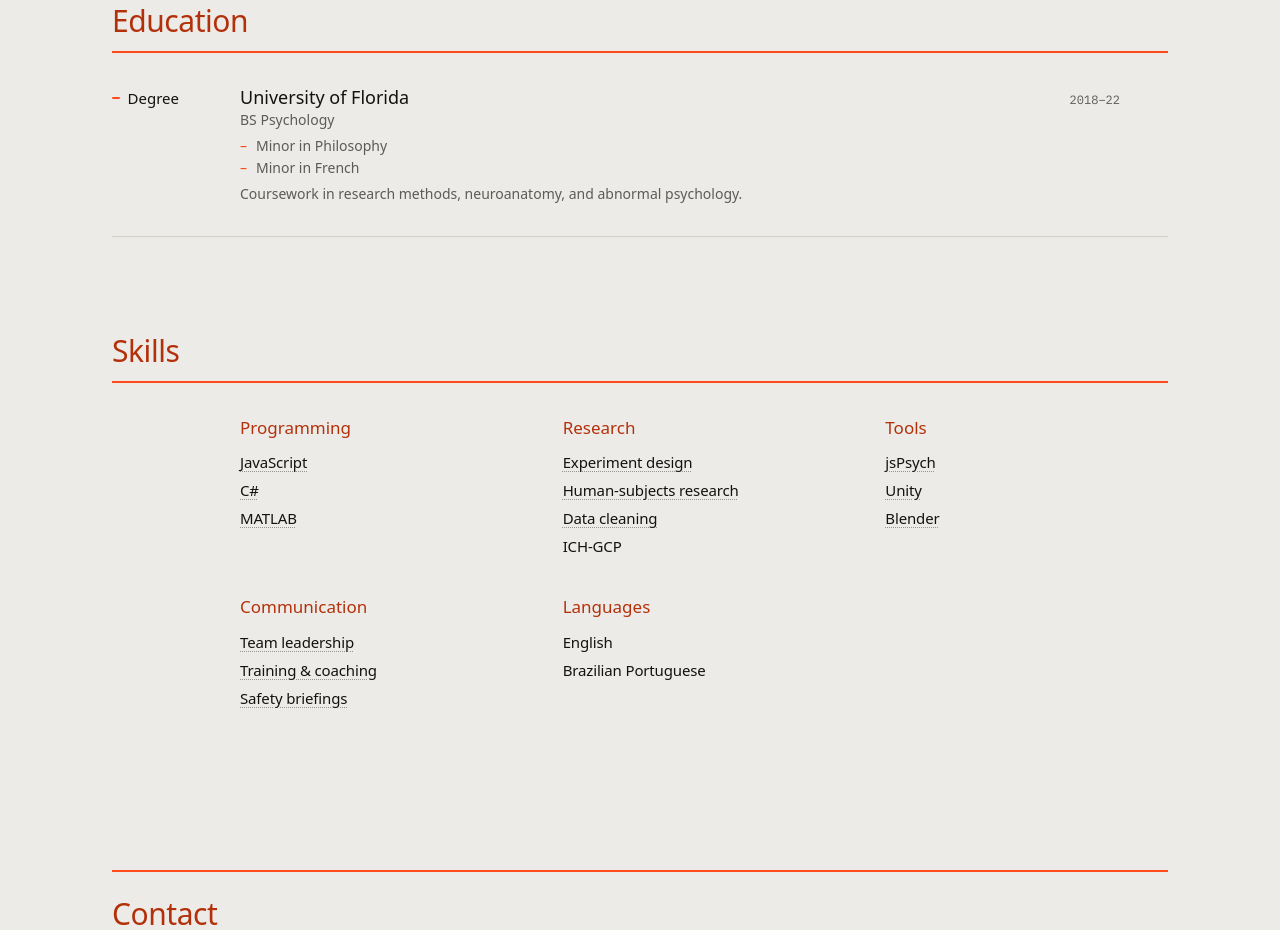
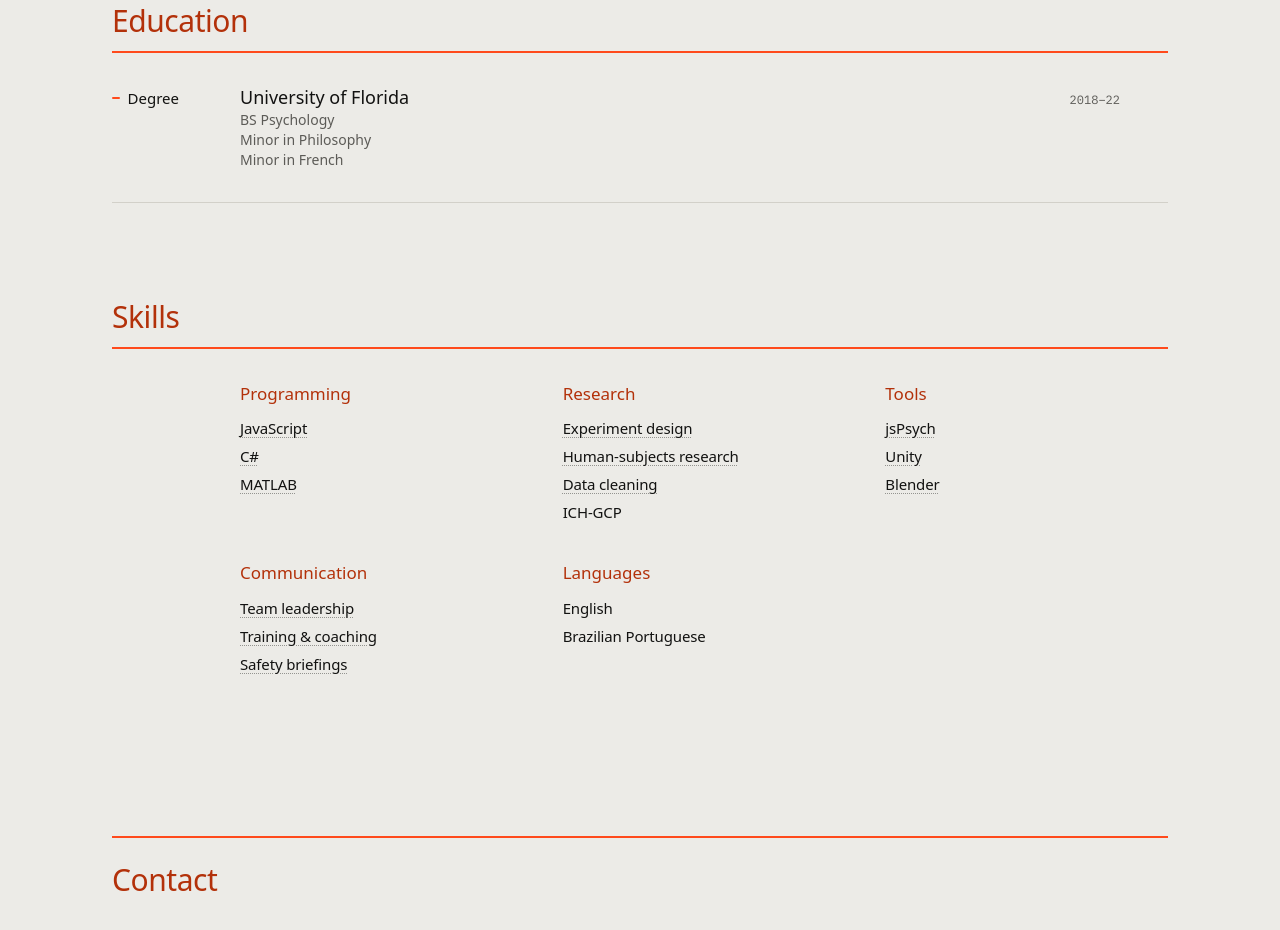
Before and after one commit to ncfisherim/portfolio, an Astro site: page / in a window 1280 px wide. Shown: the part 2055-2985 px from the top of the page. Built offline with nearby package versions, Linux system fonts and the light colour scheme; Astro itself is replaced by a stand-in of ours; animation ran at ten frames a second; a web font is replaced by a local one.

Commit message:
Education: drop coursework line; minors as plain lines, no bullets
Co-Authored-By: Claude Opus 5.5 <noreply@anthropic.com>

```diff
--- a/src/components/Index.astro
+++ b/src/components/Index.astro
@@ -47,12 +47,9 @@ const { id, title, entries, class: className = '' } = Astro.props;
 								</span>
 							)}
 							{e.sublist && (
-								<span class="mt-1.5 block space-y-0.5 text-sm text-muted">
+								<span class="block text-sm text-muted">
 									{e.sublist.map((item) => (
-										<span class="grid grid-cols-[1rem_1fr]">
-											<span class="text-kite" aria-hidden="true">–</span>
-											<span>{item}</span>
-										</span>
+										<span class="block">{item}</span>
 									))}
 								</span>
 							)}
--- a/src/data/site.ts
+++ b/src/data/site.ts
@@ -31,7 +31,7 @@ export type Entry = {
 	years: string;
 	title: string;
 	org?: string;
-	sublist?: string[]; // short bullets shown in the row itself, under org (e.g. minors)
+	sublist?: string[]; // short lines shown in the row itself, under org (e.g. minors)
 	kind: string;
 	summary?: string; // in the opened entry; on a plain row (nothing to expand) it shows under the title
 	points?: string[];
@@ -141,7 +141,6 @@ export const entries: Entry[] = [
 		org: 'BS Psychology',
 		sublist: ['Minor in Philosophy', 'Minor in French'],
 		kind: 'Degree',
-		summary: 'Coursework in research methods, neuroanatomy, and abnormal psychology.',
 	},
 ];
 
```
